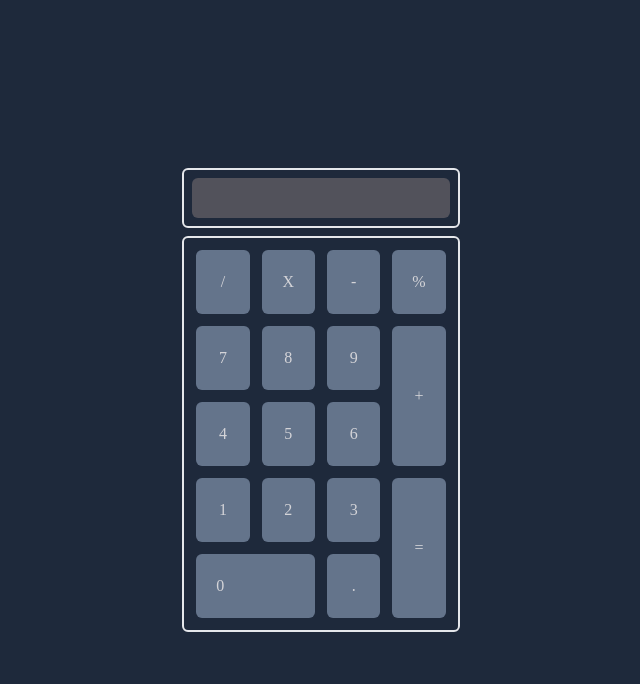
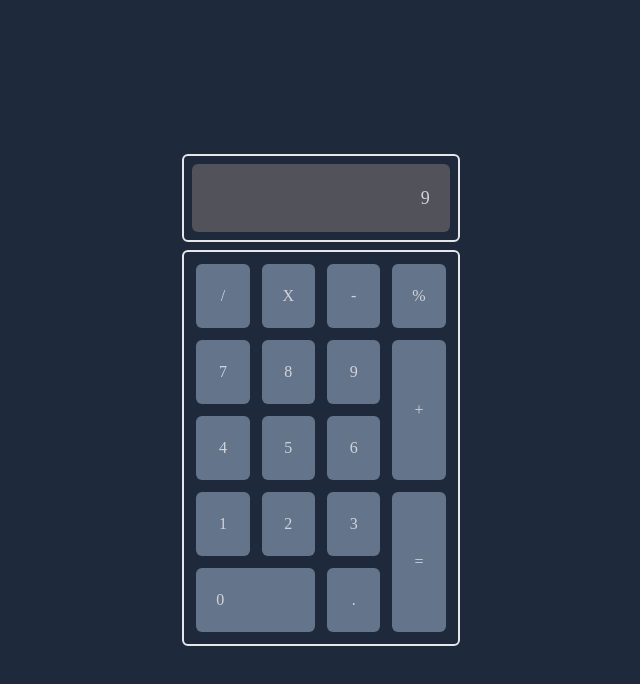
Before and after one commit to GarlicBuns19/react-calculatore-with-tailwind, a React (Vite) app: page / in a window 1280 px wide. Shown: the top 684 px of the page, without its empty margins (319-959 px from the left). Built offline with nearby package versions, Linux system fonts and the light colour scheme; a web font is replaced by a local one.

Commit message:
The calculter initialCalculator result displays

```diff
--- a/src/App.jsx
+++ b/src/App.jsx
@@ -1,16 +1,16 @@
 import {Button} from './components/Button';
-import {CalculatorProvider, useCalculator} from "./contexts/Calculator.jsx";
+import {CalculatorProvider, useCalculator, initialCalculator} from "./contexts/Calculator.jsx";
+import {useReducer} from "react";
 
 function App() {
-    const calculator = useCalculator();
-    console.log(calculator)
+    const [state, dispatch] = useReducer(useCalculator, initialCalculator);
 
     return (
         <>
             <div className="container mx-w-sm bg-slate-800">
                 <div className={"text-zinc-300 font-offSide grid place-content-center w-full h-screen"}>
                     <div className={"mb-2 p-2 border-2 border-solid rounded-md"}>
-                        <div className={"p-5 text-lg text-right bg-zinc-600 rounded-md"}></div>
+                        <div className={"p-5 text-lg text-right bg-zinc-600 rounded-md"}>{state.result}</div>
                     </div>
                     <CalculatorProvider>
                         <div className={"p-3 grid gap-3 grid-cols-4 grid-rows-5 border-2 border-solid rounded-md"}>
--- a/src/contexts/Calculator.jsx
+++ b/src/contexts/Calculator.jsx
@@ -6,7 +6,7 @@ const CalculatorDispatch = createContext(null);
 const initialCalculator = {
     history: [],
     evaluationString: '',
-    result: 999
+    result: 9
 }
 
 export function CalculatorProvider({children}) {
@@ -24,7 +24,7 @@ export function CalculatorProvider({children}) {
     );
 }
 
-CalculatorProvider.prototype = {
+CalculatorProvider.propTypes = {
     children: PropTypes.element
 }
 
@@ -42,3 +42,5 @@ function calculatorReducer(event, action) {
             throw Error('Unknown action: ' + action.type)
     }
 }
+
+export {initialCalculator, calculatorReducer};
```
